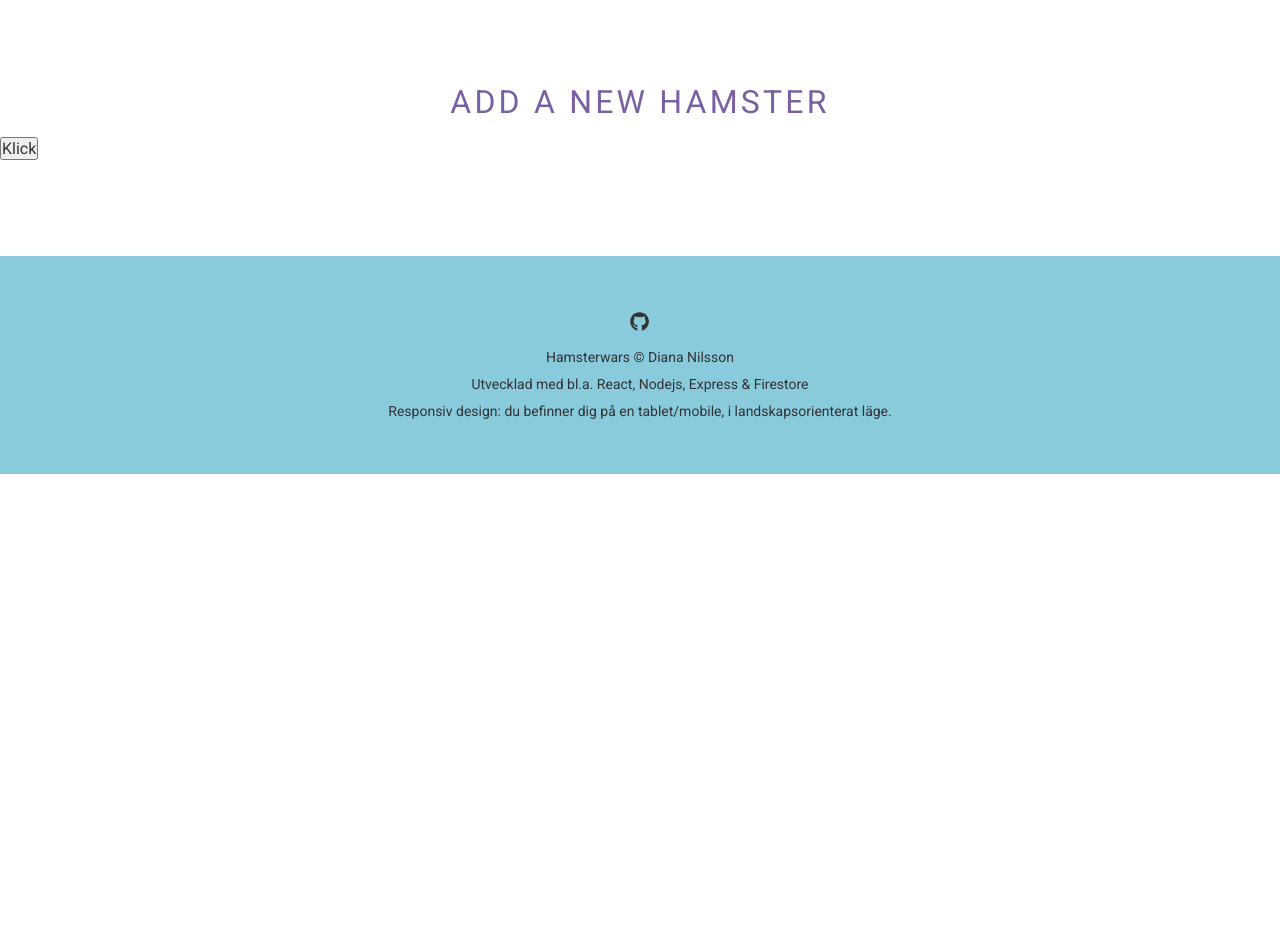
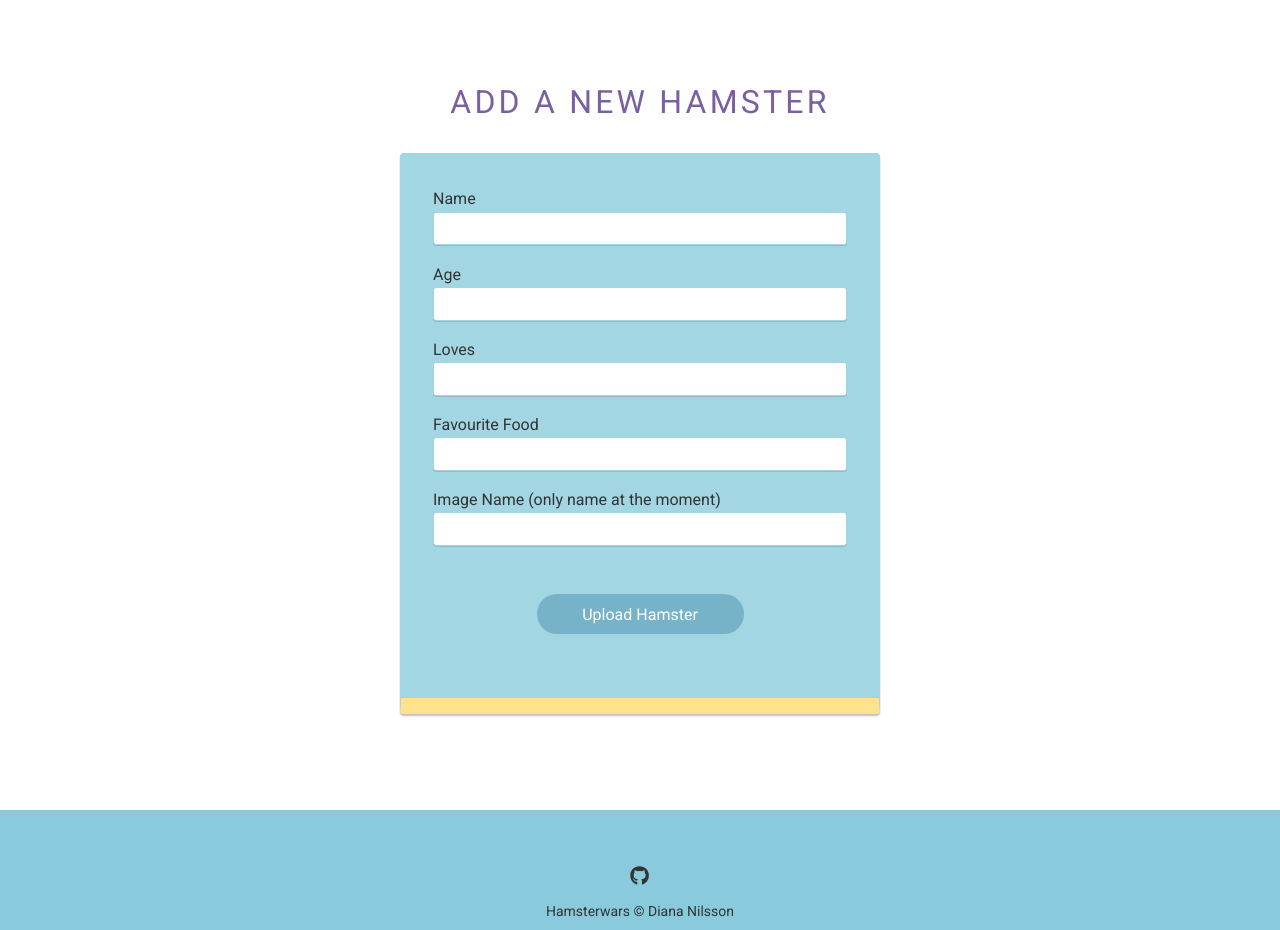
Before and after one commit to DianaNilsson/hamsterwars-app, a React (Create React App) app: page /upload in a window 1280 px wide. Shown: the part 1280-2210 px from the top of the page. Before the commit the page ends 1754 px from the top, so only its background shows below. Built offline with nearby package versions, Linux system fonts and the light colour scheme; a web font is replaced by a local one.

Commit message:
hamster upload form design

```diff
--- a/src/upload/Upload.css
+++ b/src/upload/Upload.css
@@ -0,0 +1,40 @@
+.upload-form {
+    width: 30rem;
+    margin: 2rem auto;
+    background-color: #A2D6E3;
+    border: 1px solid #A2D6E3;
+    border-radius: 4px;
+    box-shadow: 0px 2px 2px rgba(0, 0, 0, 0.25);
+    padding: 2rem;
+    border-bottom: 1rem solid #FEE38C;
+}
+
+.upload-form h4 {
+    font-size: 16px;
+    font-weight: 400;
+    padding: 0.2rem 0;
+}
+
+.upload-form input {
+    font-size: 16px;
+    width: 100%;
+    margin-bottom:1rem;
+    border: 1px solid #A2D6E3;
+    border-radius: 3px;
+    padding: 0.4rem 0.2rem;
+    box-shadow: 0px 0.5px 0.5px rgba(0, 0, 0, 0.25);
+}
+
+.upload-button {
+    font-size: 16px;
+    color: #fff;
+    display: block;
+    width: 50%;
+    margin: 2rem auto;
+    padding: 0.6rem 0.2rem;
+    background-color: rgba(19, 94, 136, 0.3);
+    border: 1px solid rgba(19, 94, 136, 0);
+    /* box-shadow: 0px 1px 1px rgba(0, 0, 0, 0.25); */
+    border-radius: 100px;
+
+}
--- a/src/upload/Upload.js
+++ b/src/upload/Upload.js
@@ -8,6 +8,8 @@ const Upload = () => {
     const [loves, setLoves] = useState('Swimming');
     const [favFood, setFavfood] = useState('Candy');
     const [imgName, setImgName] = useState('hamster-max.jpg');
+
+    const [successMessage, setSuccessMessage] = useState();
 
     const uploadHamster = async () => {
 
@@ -25,10 +27,11 @@ const Upload = () => {
         };
 
         try {
-            console.log('startfetch')
+
             const response = await fetch(`/hamsters`, config);
             const result = await response.json();
-            console.log(result.msg)
+            setSuccessMessage(result.msg);
+
         } catch (error) {
             return error;
         }
@@ -39,10 +42,26 @@ const Upload = () => {
         <section className="uploadSection">
             <h2 className="heading to-uppercase">Add a new hamster</h2>
 
-            <button onClick={uploadHamster}>Klick</button>
-            {/* <form action="" className="upload-hamster-form">
+            <form action="" className="upload-form">
+                <h4>Name</h4>
+                <input type="text" name="name" />
 
-            </form> */}
+                <h4>Age</h4>
+                <input type="text" name="name" />
+
+                <h4>Loves</h4>
+                <input type="text" name="name" />
+
+                <h4>Favourite Food</h4>
+                <input type="text" name="name" />
+
+                <h4>Image Name (only name at the moment)</h4>
+                <input type="text" name="name" />
+
+                <button type="submit" className="upload-button">Upload Hamster</button>
+            </form>
+
+            {successMessage && <p className="playful-heading">{successMessage}</p>}
 
         </section>
     );
```
